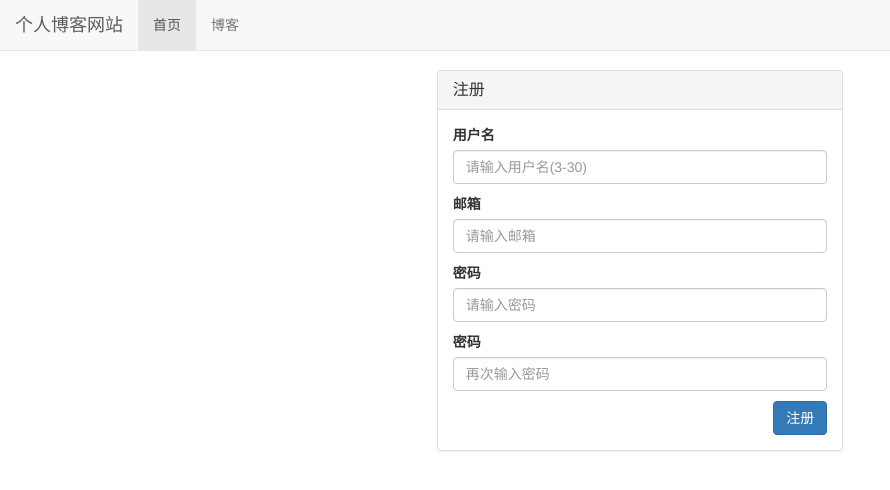
After one commit to Qireka/zhendatou, a Django app: page /register/ in a window 1280 px wide. The commit adds this page. Shown: the top 490 px of the page, without its empty margins (0-890 px from the left). Run offline with Django 3.2, Linux system fonts and the light colour scheme; some libraries are stand-ins or nearby versions.

Commit message:
使用django from表单制作注册登录界面及后台

```diff
--- /dev/null
+++ b/blogproject/forms.py
@@ -0,0 +1,56 @@
+from django import forms
+from django.contrib import auth
+from django.contrib.auth.models import User
+
+
+class LoginForm(forms.Form):
+    username = forms.CharField(label='用户名', required=True,
+                               widget=forms.TextInput(attrs={'class': 'form-control', 'placeholder': '请输入用户名'}))
+    password = forms.CharField(label='密码',
+                               widget=forms.PasswordInput(attrs={'class': 'form-control', 'placeholder': '请输入用户名'}))
+
+    def clean(self):
+        username = self.cleaned_data['username']
+        password = self.cleaned_data['password']
+        user = auth.authenticate(username=username, password=password)
+        if user is None:
+            raise forms.ValidationError('用户名或密码不正确')
+        else:
+            self.cleaned_data['user'] = user
+        return self.cleaned_data
+
+
+class RegForm(forms.Form):
+    username = forms.CharField(label='用户名', required=True,
+                               max_length=30, min_length=3,
+                               widget=forms.TextInput(attrs={'class': 'form-control', 'placeholder': '请输入用户名(3-30)'}))
+
+    email = forms.EmailField(label='邮箱', required=True,
+                             widget=forms.EmailInput(attrs={'class': 'form-control', 'placeholder': '请输入邮箱'}))
+
+    password = forms.CharField(label='密码', required=True,
+                               min_length=6,
+                               widget=forms.PasswordInput(attrs={'class': 'form-control', 'placeholder': '请输入密码'}))
+
+    password_again = forms.CharField(label='密码', required=True,
+                                     min_length=6,
+                                     widget=forms.PasswordInput(attrs={'class': 'form-control', 'placeholder': '再次输入密码'}))
+
+    def clean_username(self):
+        username = self.cleaned_data['username']
+        if User.objects.filter(username=username).exists():
+            raise forms.ValidationError('用户名已存在')
+        return username
+
+    def clean_email(self):
+        email = self.cleaned_data['email']
+        if User.objects.filter(username=email).exists():
+            raise forms.ValidationError('邮箱已存在')
+        return email
+
+    def clean_password_again(self):
+        password = self.cleaned_data['password']
+        password_again = self.cleaned_data['password_again']
+        if password_again != password:
+            raise forms.ValidationError('两次输入的密码不一致')
+        return password_again
--- a/blogproject/urls.py
+++ b/blogproject/urls.py
@@ -25,8 +25,9 @@ urlpatterns = [
     path('admin/', admin.site.urls),
     path('ckeditor', include('ckeditor_uploader.urls')),
     path('blog/', include('blog.urls')),
+    path('comment/', include('comment.urls')),
     path('login/', views.login, name='login'),
-    path('comment/', include('comment.urls')),
+    path('register/', views.register, name='register'),
 ]
 
 urlpatterns += static(settings.MEDIA_URL, document_root=settings.MEDIA_ROOT)
--- a/blogproject/views.py
+++ b/blogproject/views.py
@@ -2,12 +2,14 @@ import datetime
 from django.shortcuts import render, redirect
 from read_statistics.utils import get_seven_days_read_data, get_today_hot_data, get_yesterday_hot_data
 from django.contrib.contenttypes.models import ContentType
+from django.contrib.auth.models import User
 from django.contrib import auth
 from django.core.cache import cache
 from django.db.models import Sum
 from django.utils import timezone
 from django.urls import reverse
 from blog.models import Blog
+from .forms import LoginForm, RegForm
 
 
 def get_7_days_hot_blogs():
@@ -41,12 +43,35 @@ def home(request):
 
 
 def login(request):
-    username = request.POST.get('username', '')
-    password = request.POST.get('password', '')
-    user = auth.authenticate(request, username=username, password=password)
-    referer = request.META.get('HTTP_REFERER', reverse('home'))
-    if user is not None:
-        auth.login(request, user)
-        return redirect(referer)
+    if request.method == 'POST':
+        login_form = LoginForm(request.POST)
+        if login_form.is_valid():
+            user = login_form.cleaned_data['user']
+            auth.login(request, user)
+            return redirect(request.GET.get('from', reverse('home')))
     else:
-        return render(request, 'error.html', {'message': '用户名或密码不正确'})
+        login_form = LoginForm()
+    context = {}
+    context['login_form'] = login_form
+    return render(request, 'login.html', context)
+
+
+def register(request):
+    if request.method == 'POST':
+        reg_form = RegForm(request.POST)
+        if reg_form.is_valid():
+            username = reg_form.cleaned_data['username']
+            email = reg_form.cleaned_data['email']
+            password = reg_form.cleaned_data['password']
+            # 创建用户
+            user = User.objects.create_user(username, email, password)
+            user.save()
+            # 登录用户
+            user = auth.authenticate(username=username, password=password)
+            auth.login(request, user)
+            return redirect(request.GET.get('from', reverse('home')))
+    else:
+        reg_form = RegForm()
+    context = {}
+    context['reg_form'] = reg_form
+    return render(request, 'register.html', context)
--- a/static/base.css
+++ b/static/base.css
@@ -6,3 +6,7 @@
 body {
     margin-top: 70px!important;
 }
+
+span.pull-left ul {
+    list-style: none;
+}
--- /dev/null
+++ b/templates/register.html
@@ -0,0 +1,38 @@
+{% extends 'base.html' %}
+{% load staticfiles %}
+
+{% block title %}
+    REGISTER
+{% endblock %}
+
+
+{% block nav_home_active %}
+    active
+{% endblock %}
+
+
+{% block content %}
+    <div class="content">
+        <div class="row">
+            <div class="col-xs-4 col-xs-offset-4">
+                <div class="panel panel-default">
+                    <div class="panel-heading">
+                        <h3 class="panel-title">注册</h3>
+                    </div>
+                    <div class="panel-body">
+                        <form action="" method="POST">
+                            {% csrf_token %}
+                            {% for field in reg_form %}
+                                <label for="{{ field.id_for_label }}">{{ field.label }}</label>
+                                {{ field }}
+                                <p class="text-danger">{{ field.errors.as_text }}</p>
+                            {% endfor %}
+                            <span class="pull-left text-danger">{{ reg_form.non_field_errors }}</span>
+                            <input type="submit" value="注册" class="btn btn-primary pull-right">
+                        </form>
+                    </div>
+                </div>
+            </div>
+        </div>
+    </div>
+{% endblock %}
```
Also changed, not shown: blog/templates/blog_detail.html (+3 -8 lines), templates/login.html (added, +38 -0 lines), blog/static/blog.css (line endings or trailing spaces), db.sqlite3.
